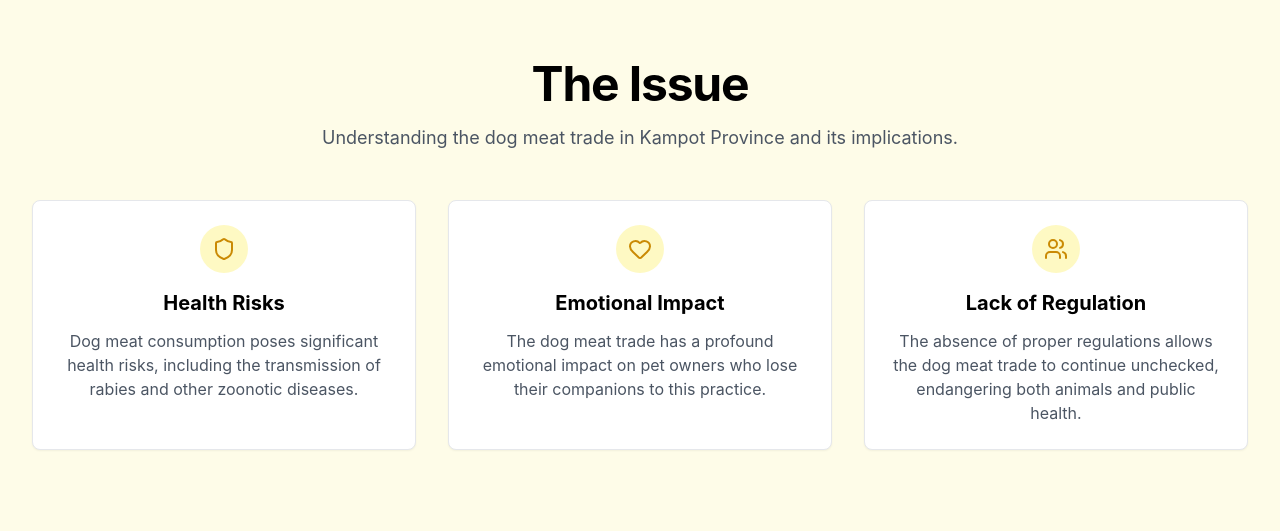
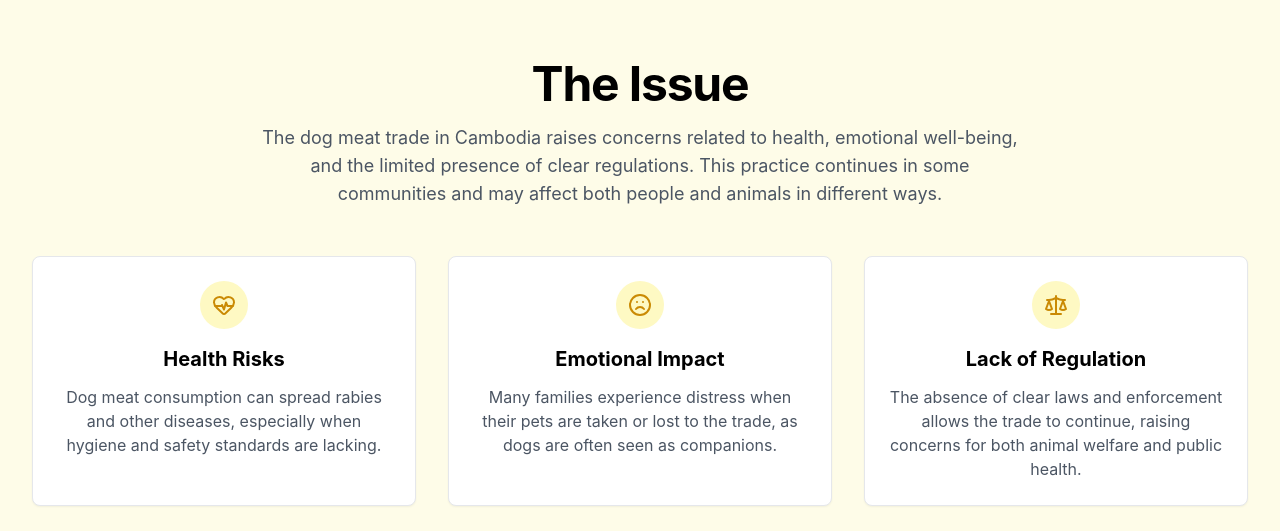
Before and after one commit to CheamNorakpanha/A-Tail-of-Hope, a React (Create React App) app: page / in a window 1280 px wide. Shown: the part 3000-3531 px from the top of the page. Built offline with nearby package versions, Linux system fonts and the light colour scheme.

Commit message:
update the content in issue section

```diff
--- a/src/App.tsx
+++ b/src/App.tsx
@@ -1,5 +1,5 @@
 import './App.css';
-import { Heart, Shield, Users } from "lucide-react";
+import { Frown, HeartPulse, Scale } from "lucide-react";
 import { useState } from "react";
 import Logo from './components/header/Logo';
 import DesktopNavBar from './components/header/DesktopNav';
@@ -59,41 +59,39 @@ function App() {
               <div className="text-center mb-12">
                 <h2 className="text-3xl font-bold tracking-tight sm:text-4xl md:text-5xl mb-4">The Issue</h2>
                 <p className="text-lg text-gray-600 max-w-3xl mx-auto">
-                  Understanding the dog meat trade in Kampot Province and its implications.
+                  The dog meat trade in Cambodia raises concerns related to health, emotional well-being, and the limited presence of clear regulations.
+                  This practice continues in some communities and may affect both people and animals in different ways.
                 </p>
               </div>
 
               <div className="grid gap-8 sm:grid-cols-2 lg:grid-cols-3 mb-12">
                 <div className="bg-white rounded-lg p-6 shadow-sm border text-center">
                   <div className="w-12 h-12 mx-auto mb-4 bg-yellow-100 rounded-full flex items-center justify-center">
-                    <Shield className="h-6 w-6 text-yellow-600" />
+                    <HeartPulse className="h-6 w-6 text-yellow-600" />
                   </div>
                   <h3 className="text-xl font-bold mb-3">Health Risks</h3>
                   <p className="text-gray-600">
-                    Dog meat consumption poses significant health risks, including the transmission of rabies and other
-                    zoonotic diseases.
+                    Dog meat consumption can spread rabies and other diseases, especially when hygiene and safety standards are lacking.
                   </p>
                 </div>
 
                 <div className="bg-white rounded-lg p-6 shadow-sm border text-center">
                   <div className="w-12 h-12 mx-auto mb-4 bg-yellow-100 rounded-full flex items-center justify-center">
-                    <Heart className="h-6 w-6 text-yellow-600" />
+                    <Frown className="h-6 w-6 text-yellow-600" />
                   </div>
                   <h3 className="text-xl font-bold mb-3">Emotional Impact</h3>
                   <p className="text-gray-600">
-                    The dog meat trade has a profound emotional impact on pet owners who lose their companions to this
-                    practice.
+                    Many families experience distress when their pets are taken or lost to the trade, as dogs are often seen as companions.
                   </p>
                 </div>
 
                 <div className="bg-white rounded-lg p-6 shadow-sm border text-center sm:col-span-2 lg:col-span-1">
                   <div className="w-12 h-12 mx-auto mb-4 bg-yellow-100 rounded-full flex items-center justify-center">
-                    <Users className="h-6 w-6 text-yellow-600" />
+                    <Scale className="h-6 w-6 text-yellow-600" />
                   </div>
                   <h3 className="text-xl font-bold mb-3">Lack of Regulation</h3>
                   <p className="text-gray-600">
-                    The absence of proper regulations allows the dog meat trade to continue unchecked, endangering both
-                    animals and public health.
+                    The absence of clear laws and enforcement allows the trade to continue, raising concerns for both animal welfare and public health.
                   </p>
                 </div>
               </div>
```
